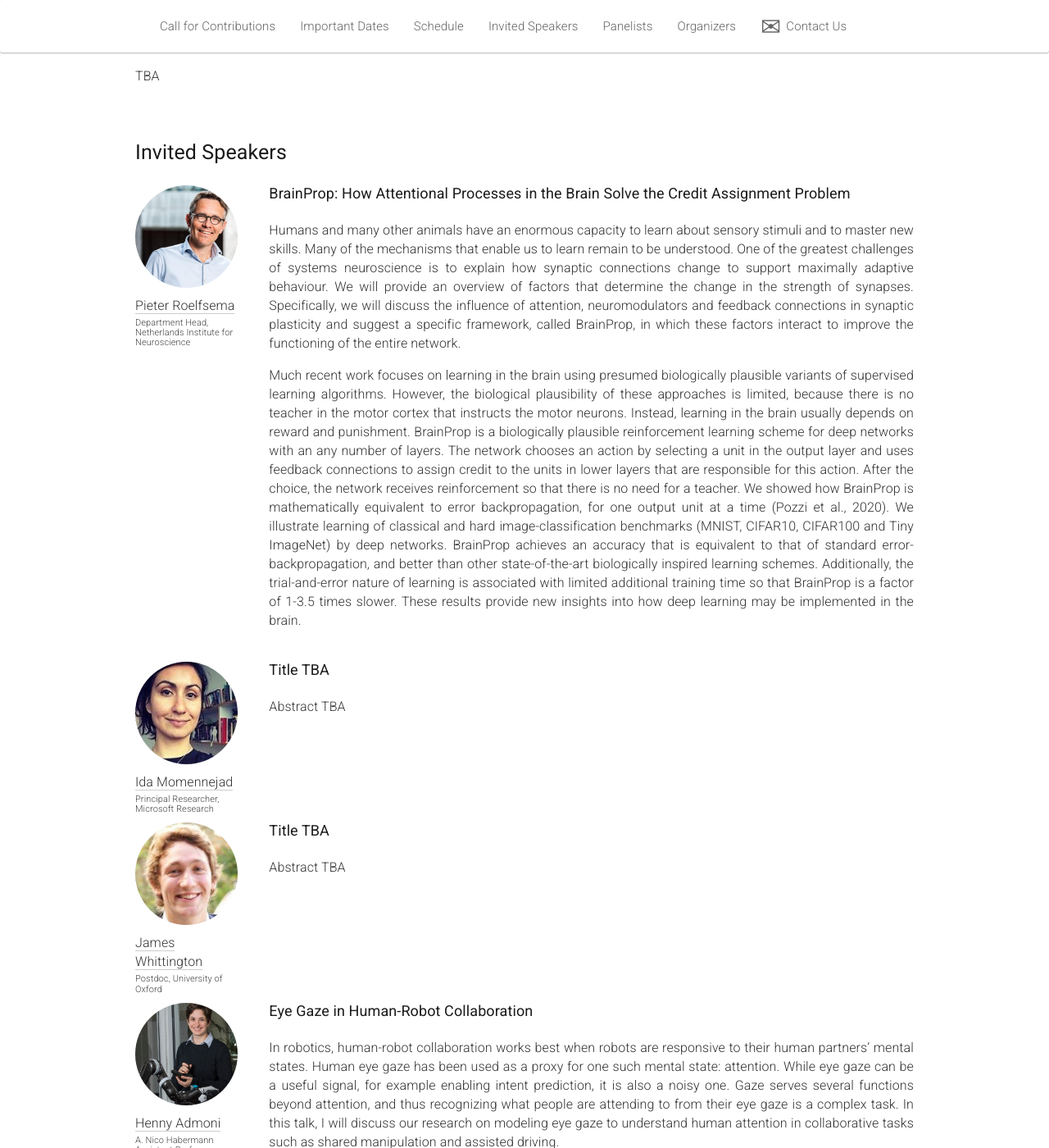
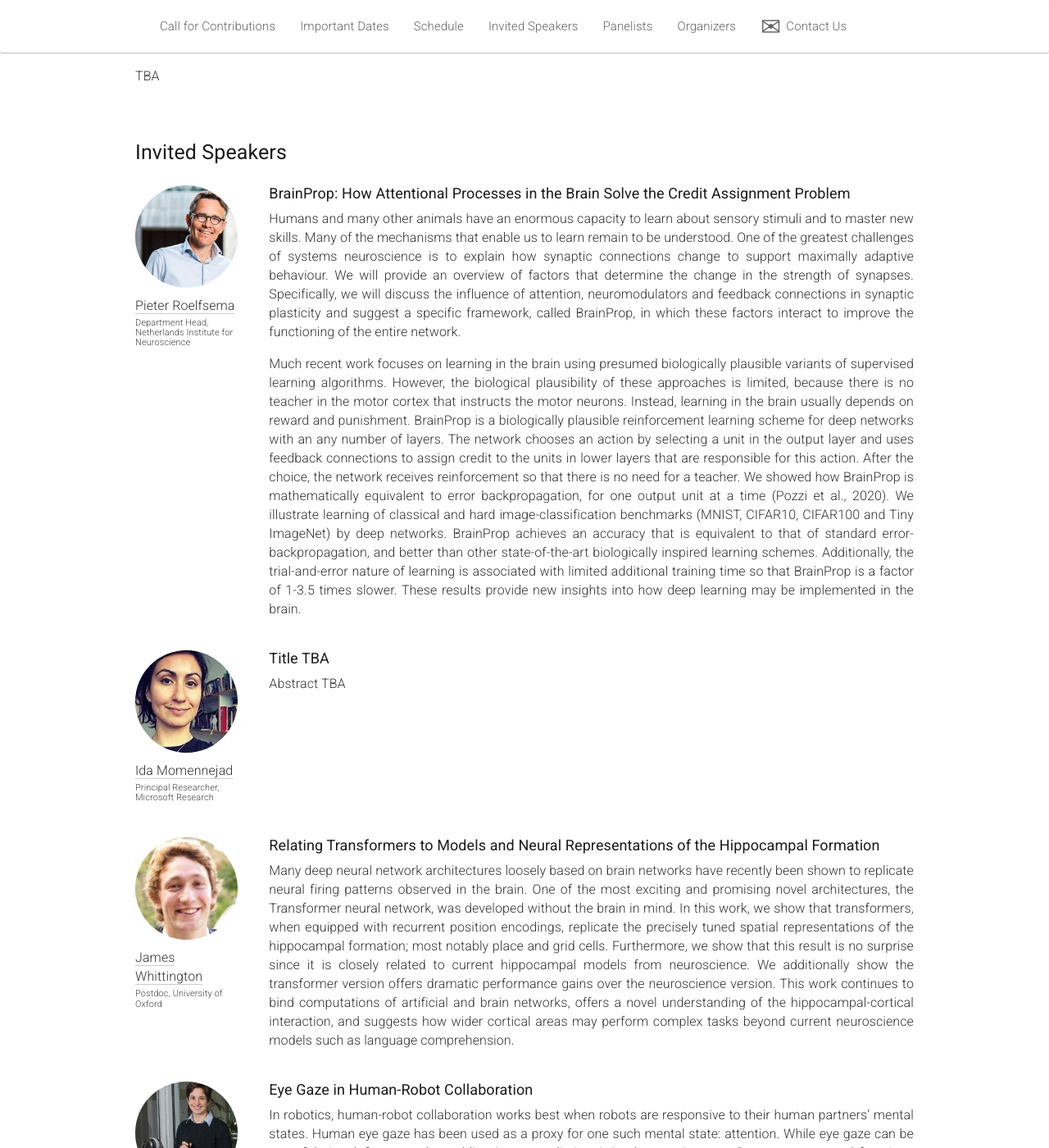
Before and after one commit to attention-learning-workshop/attention-learning-workshop.github.io, a Jekyll site: the page built from _pages/home_2022.md, in a window 1280 px wide and 1400 px high, scrolled down 2861 px. Shown: the whole window at 82% size. Built offline with Jekyll 4.4.1, drawn with Linux system fonts in a browser that asks for light colours; nearby versions of some CDN libraries.

Commit message:
add JW talk, adjust spacing of talk info

```diff
--- a/2022/css/main.css
+++ b/2022/css/main.css
@@ -146,6 +146,10 @@ div.speaker {
   margin: 2em 0;
 }
 
+div.speaker-pic {
+  margin-bottom: 2em;
+}
+
 div.speaker
 div.speaker-pic {
   text-align: right;
@@ -155,6 +159,10 @@ div.speaker p.speaker-abstract,
 div.speaker p.speaker-bio {
   font-size: 1em;
   line-height: 1.5em;
+}
+
+div.speaker-talk h3 {
+  margin-bottom: 0.5em;
 }
 
 #organizers {
--- a/_data/speakers.yml
+++ b/_data/speakers.yml
@@ -23,8 +23,8 @@ Much recent work focuses on learning in the brain using presumed biologically pl
   url: https://www.jcrwhittington.com/
   photo: JW.jpg
   affil: Postdoc, University of Oxford
-  # talk_title: TBA
-  # talk_abstract: TBA
+  talk_title: "Relating Transformers to Models and Neural Representations of the Hippocampal Formation"
+  talk_abstract: "Many deep neural network architectures loosely based on brain networks have recently been shown to replicate neural firing patterns observed in the brain. One of the most exciting and promising novel architectures, the Transformer neural network, was developed without the brain in mind. In this work, we show that transformers, when equipped with recurrent position encodings, replicate the precisely tuned spatial representations of the hippocampal formation; most notably place and grid cells. Furthermore, we show that this result is no surprise since it is closely related to current hippocampal models from neuroscience. We additionally show the transformer version offers dramatic performance gains over the neuroscience version. This work continues to bind computations of artificial and brain networks, offers a novel understanding of the hippocampal-cortical interaction, and suggests how wider cortical areas may perform complex tasks beyond current neuroscience models such as language comprehension."
   category: speakers
   panelist: true
 
--- a/_includes/speakers.html
+++ b/_includes/speakers.html
@@ -23,8 +23,8 @@
     <h6> {{ speaker.affil }} </h6>
   </div>
 </div>
-<div class="col-sm-10">
-  <h3>{{ speaker.talk_title | default: "Title TBA" }}</h3><br />
+<div class="col-sm-10 speaker-talk">
+  <h3>{{ speaker.talk_title | default: "Title TBA" }}</h3>
   <span class="speaker-abstract">{{ speaker.talk_abstract | default: "Abstract TBA" | markdownify }}</span> <br />
 </div>
 
```
